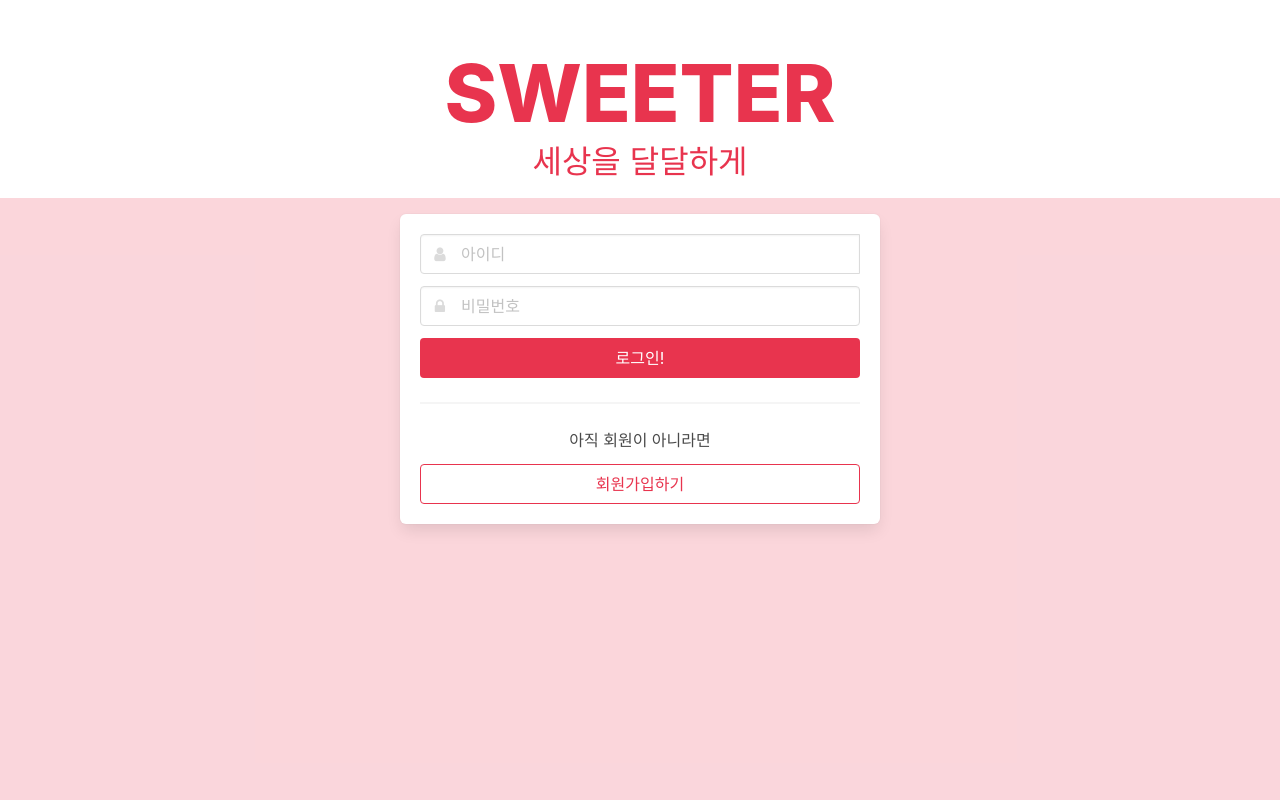
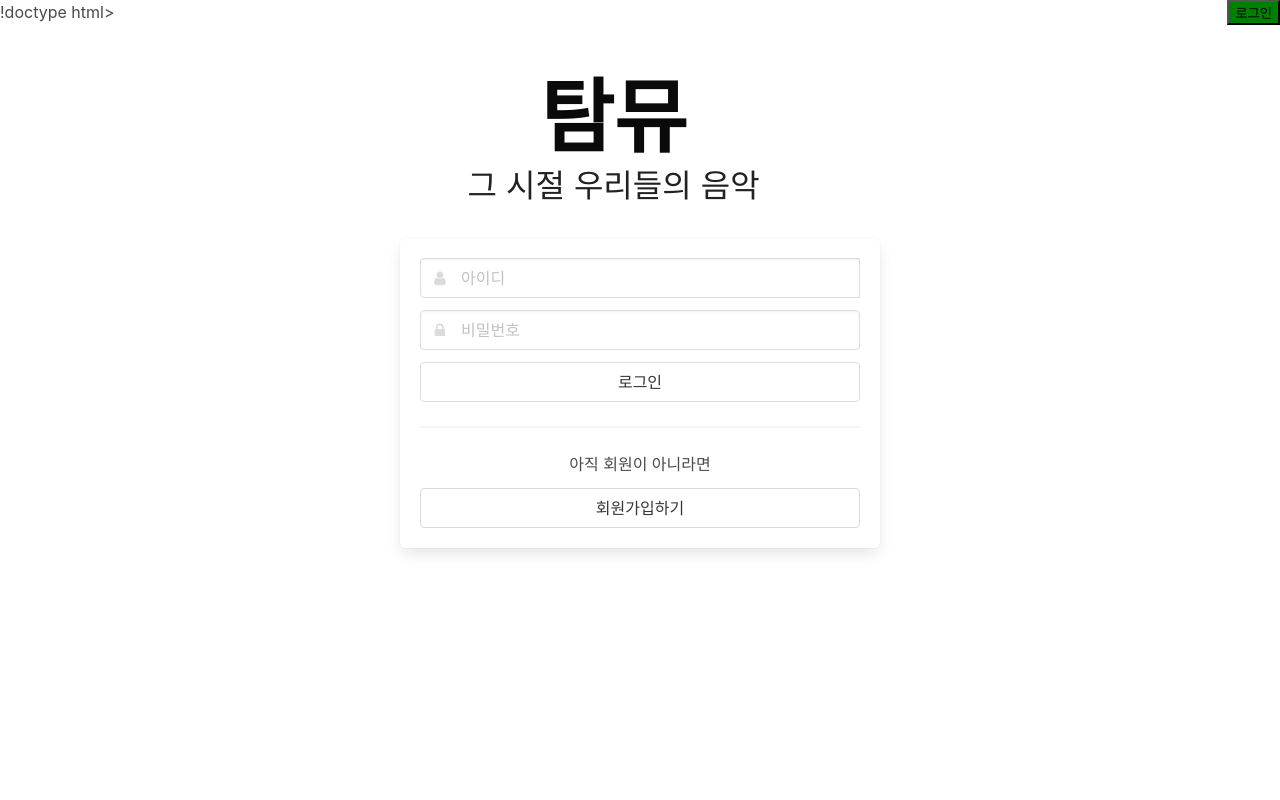
Before and after one commit to talli0505/HangHae99_Chapter1_Team5, a Flask app: template Chapter1/templates/login.html in a window 1280 px wide. Run offline with Flask 2, Linux system fonts and the light colour scheme; the template is opened without the code that fills it, so the values that code supplies are empty; some libraries are stand-ins or nearby versions.

Commit message:
9/20 디자인 변경/미완성

```diff
--- a/Chapter1/templates/login.html
+++ b/Chapter1/templates/login.html
@@ -1,9 +1,9 @@
-<!doctype html>
+!doctype html>
 <html lang="en">
     <head>
 
         <!-- Webpage Title -->
-        <title>Log In | SWEETER</title>
+        <title>탐뮤 | 로그인</title>
 
         <!-- Required meta tags -->
         <meta charset="utf-8">
@@ -18,10 +18,7 @@
         <script src="https://ajax.googleapis.com/ajax/libs/jquery/3.4.1/jquery.min.js"></script>
         <script src="https://cdnjs.cloudflare.com/ajax/libs/jquery-cookie/1.4.1/jquery.cookie.js"></script>
         <style>
-            body {
-                background-color: RGBA(232, 52, 78, 0.2);
-                min-height: 100vh;
-            }
+
 
             .section {
                 padding: 1rem 1.5rem;
@@ -38,24 +35,14 @@
                 font-size: 2rem;
             }
 
-            .is-sparta {
-                color: #e8344e !important;
-            }
 
-            .button.is-sparta {
-                background-color: #e8344e;
-                border-color: transparent;
-                color: #fff !important;
-            }
-
-            .button.is-sparta.is-outlined {
-                background-color: transparent;
-                border-color: #e8344e;
-                color: #e8344e !important;
-            }
 
             .help {
                 color: gray;
+            }
+            .mybtn{
+                background-color: green;
+                float: right;
             }
         </style>
         <script>
@@ -63,25 +50,40 @@
             //     alert("{{ msg }}")
             // {% endif %}
             function sign_in() {
+                let username = $("#input-username").val()
+                let password = $("#input-password").val()
+
+                if (username == "") {
+                    $("#help-id-login").text("아이디를 입력해주세요.")
+                    $("#input-username").focus()
+                    return;
+                } else {
+                    $("#help-id-login").text("")
+                }
+
+                if (password == "") {
+                    $("#help-password-login").text("비밀번호를 입력해주세요.")
+                    $("#input-password").focus()
+                    return;
+                } else {
+                    $("#help-password-login").text("")
+                }
                 $.ajax({
                     type: "POST",
                     url: "/sign_in",
                     data: {
-                        username_give: "",
-                        password_give: ""
+                        username_give: username,
+                        password_give: password
                     },
                     success: function (response) {
                         if (response['result'] == 'success') {
                             $.cookie('mytoken', response['token'], {path: '/'});
-
-                            alert('로그인 완료!')
-                            window.location.href = '/'
+                            window.location.replace("/")
                         } else {
-                            // 로그인이 안되면 에러메시지를 띄웁니다.
                             alert(response['msg'])
                         }
                     }
-                })
+                });
             }
 
             function sign_up() {
@@ -135,6 +137,7 @@
                 });
 
             }
+
             function toggle_sign_up() {
                 $("#sign-up-box").toggleClass("is-hidden")
                 $("#div-sign-in-or-up").toggleClass("is-hidden")
@@ -191,10 +194,11 @@
 
     </head>
     <body>
+    <button class="mybtn">로그인</button>
     <section class="hero is-white">
         <div class="hero-body has-text-centered" style="padding-bottom:1rem;margin:auto;">
-                <h1 class="title is-sparta">SWEETER</h1>
-                <h3 class="subtitle is-sparta">세상을 달달하게</h3>
+            <h1 class="title is-sparta">탐뮤</h1>
+            <h6 class="subtitle is-sparta">그 시절 우리들의 음악</h6>
         </div>
     </section>
 
@@ -214,14 +218,16 @@
                                 </div>
 
                             </div>
-                        <p id="help-id" class="help is-hidden">아이디는 2-10자의 영문과 숫자와 일부 특수문자(._-)만 입력 가능합니다.</p>                        <p id="help-id-login" class="help is-danger"></p>
+                            <p id="help-id" class="help is-hidden">아이디는 2-10자의 영문과 숫자와 일부 특수문자(._-)만 입력 가능합니다.</p>
+                            <p id="help-id-login" class="help is-danger"></p>
 
                             <div class="field">
                                 <div class="control has-icons-left">
                                     <input id="input-password" class="input" type="password" placeholder="비밀번호">
                                     <span class="icon is-small is-left"><i class="fa fa-lock"></i></span>
                                 </div>
-                            <p id="help-password" class="help is-hidden">영문과 숫자 조합의 8-20자의 비밀번호를 설정해주세요. 특수문자(!@#$%^&*)도 사용 가능합니다.</p>
+                                <p id="help-password" class="help is-hidden">영문과 숫자 조합의 8-20자의 비밀번호를 설정해주세요.
+                                    특수문자(!@#$%^&*)도 사용 가능합니다.</p>
                             </div>
 
 
@@ -229,7 +235,7 @@
                         <div id="div-sign-in-or-up" class="has-text-centered">
                             <nav class="level is-mobile">
                                 <button class="level-item button is-sparta" onclick="sign_in()">
-                                로그인!
+                                    로그인
                                 </button>
 
                             </nav>
```
Lines whose indentation alone changed are shown as unchanged.
